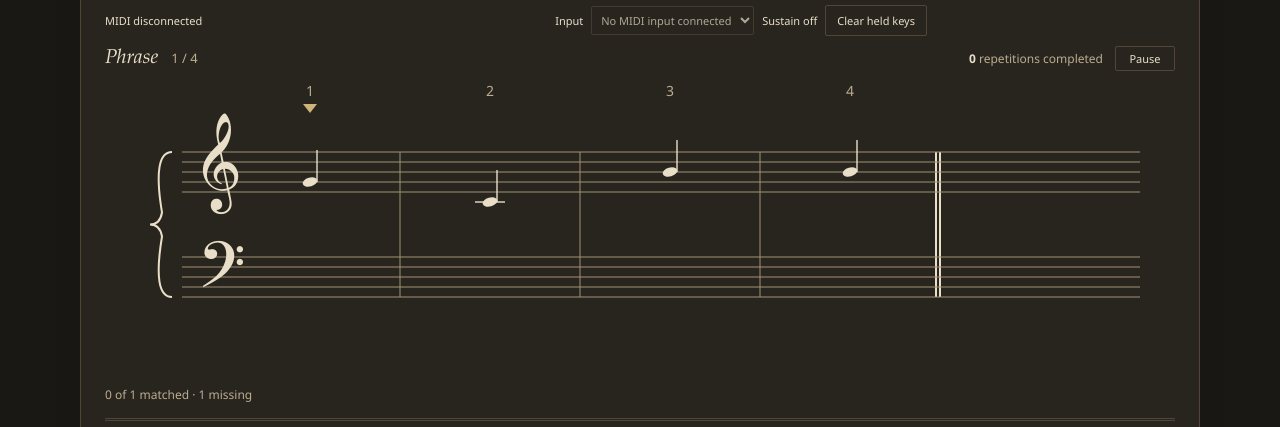
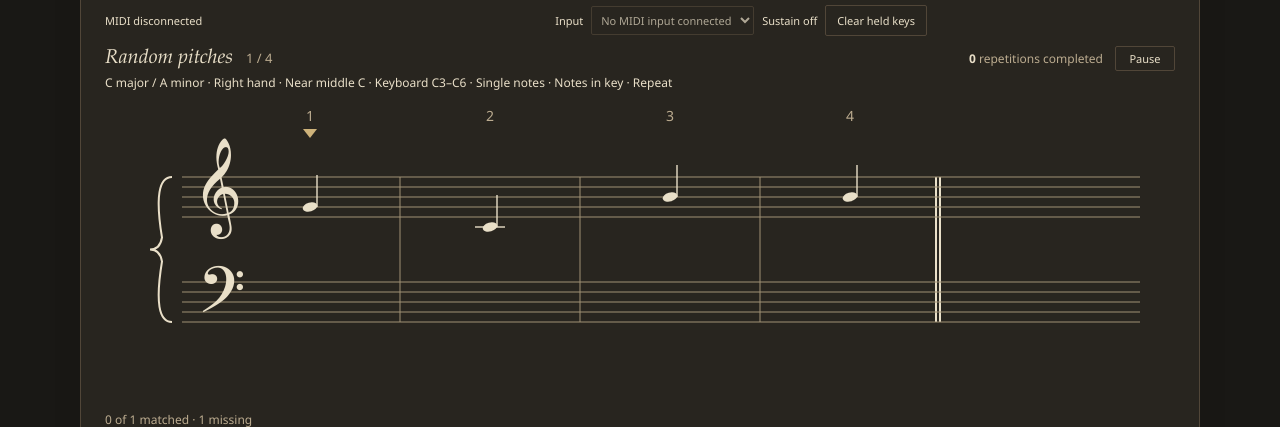
Before and after one commit to dkjroot/piano_sight_reader, a Flask app: page / in a window 1280 px wide. Shown: the part 54-481 px from the top of the page. Run offline with Flask 3, Linux system fonts and the light colour scheme.

Commit message:
Show active exercise context and correct repeated-note feedback

```diff
--- a/static/app.js
+++ b/static/app.js
@@ -1,3 +1,4 @@
+import {describeExercise} from './exercise.js';
 import {FlowGate} from './flow.js';
 import {KEYS, keyAlterations, spell, noteName, staffStep, chordName, match, Performance} from './core.js';
 import {staffLayout, accidentalLayout, readingWindow} from './notation.js';
@@ -57,7 +58,6 @@ function syncMode() {
   const labels=cadenceLabels($('harmony-scale').value==='minor',$('harmony-kind').value==='sevenths');
   [...$('cadence-shape').options].forEach((option,i)=>option.textContent=labels[i]);
   $('material').disabled=harmonic;
-  $('practice-title').textContent = imported ? 'Pitch outline' : continuous ? 'Practice' : 'Phrase';
   $('count-label').textContent = continuous ? 'targets completed' : 'repetitions completed';
 }
 syncMode();
@@ -128,6 +128,7 @@ function drawStaff() {
   const firstX = 190+Math.abs(fifths)*15+(settings().size > 4 ? 40 : 0);
   const capacity = Math.max(1, Math.floor((width-firstX-100)/stride)+1);
   const columns = Math.min(capacity, settings().preview+1);
+  const accepted=$('progression').value==='flow' ? flowGate.evaluate(performance.held,performance.attacks).accepted : performance.held;
   let systems = '';
   const indices = readingWindow({index:phraseIndex,length:phrase.length,capacity,preview:settings().preview,mode:settings()['scroll-mode'],repeat:settings().endAction === 'repeat',offset:streamOffset});
   for (const start of indices.length ? [indices[0]] : []) {
@@ -178,11 +179,11 @@ function drawStaff() {
     }
     notes.forEach(note => {
       const x = positions.get(note), y = yFor(note);
-      const state = note.phraseStep === phraseIndex && performance.held.has(note.midi) ? 'hit' : 'pending';
+      const state = note.phraseStep === phraseIndex && accepted.has(note.midi) ? 'hit' : 'pending';
       for (let ledger = bottom + 10; ledger <= y; ledger += 10) svg += `<line class="ledger" x1="${x-15}" x2="${x+15}" y1="${ledger}" y2="${ledger}"/>`;
       for (let ledger = bottom - 50; ledger >= y; ledger -= 10) svg += `<line class="ledger" x1="${x-15}" x2="${x+15}" y1="${ledger}" y2="${ledger}"/>`;
       const accidental = note.accidental === alterations[note.letter] ? '' : {'-2': '𝄫', '-1': '♭', 0: '♮', 1: '♯', 2: '𝄪'}[note.accidental];
-      if (accidental) svg += `<text data-accidental-midi="${note.midi}" class="accidental ${state}" text-anchor="end" x="${accidentalPositions.get(note)}" y="${y+6}">${accidental}</text>`;
+      if (accidental) svg += `<text data-step="${note.phraseStep}" data-midi="${note.midi}" data-accidental-midi="${note.midi}" class="accidental ${state}" text-anchor="end" x="${accidentalPositions.get(note)}" y="${y+6}">${accidental}</text>`;
       svg += `<ellipse data-step="${note.phraseStep}" data-midi="${note.midi}" class="note ${state}" cx="${x}" cy="${y}" rx="7.5" ry="4.5" transform="rotate(-16 ${x} ${y})"/>`;
       // Hints are updated in place with the notehead, not by rebuilding the SVG.
       // Adjacent pitches use separate horizontal lanes so chord hints remain legible.
@@ -279,6 +280,8 @@ function paintKeys(hints = []) {
   $('pedal').textContent = performance.pedal ? 'Sustain on' : 'Sustain off';
 }
 function newTarget() {
+  const description=describeExercise(settings(),activePiece);
+  $('practice-title').textContent=description.title; $('exercise-summary').textContent=description.description;
   clearTimeout(settleTimer); clearTimeout(nextTimer);
   phrase = settings().source==='midi' ? makeOutline(activePiece?.score,settings(),activePiece?.bounds).targets : makePhrase({...settings(), length:settings().endAction === 'new' ? 32 : settings().length});
   $('score-playing').textContent=settings().source==='midi' && activePiece ? `Practising ${activePiece.filename} · source attacks ${activePiece.bounds.start}–${activePiece.bounds.end}` : '';
@@ -334,11 +337,12 @@ function update() {
   sound.sync();
   const held = performance.held, flow=$('progression').value==='flow';
   const result = flow ? flowGate.evaluate(held,performance.attacks) : match(target, held);
+  const accepted=flow ? result.accepted : held;
   const hints = solved || waitingForRelease ? [] : result.hints;
   const directions = new Map(hints.map(hint => [hint.target, hint.direction]));
   paintKeys(hints);
-  for (const head of $('staff').querySelectorAll('[data-midi]')) head.classList.toggle('hit', +head.dataset.step === phraseIndex && held.has(+head.dataset.midi));
-  for (const check of $('staff').querySelectorAll('.note-check')) check.textContent = +check.dataset.step === phraseIndex && held.has(+check.dataset.target) ? '✓' : '';
+  for (const head of $('staff').querySelectorAll('[data-midi]')) head.classList.toggle('hit', +head.dataset.step === phraseIndex && accepted.has(+head.dataset.midi));
+  for (const check of $('staff').querySelectorAll('.note-check')) check.textContent = +check.dataset.step === phraseIndex && accepted.has(+check.dataset.target) ? '✓' : '';
   for (const hint of $('staff').querySelectorAll('.note-direction')) hint.textContent = +hint.dataset.step === phraseIndex && directions.has(+hint.dataset.target) ? (directions.get(+hint.dataset.target) === 'up' ? '↑' : '↓') : '';
   if(practicePaused) {$('feedback').textContent='Paused'; $('detail').textContent=''; return;}
   if(resumeRelease) {
--- /dev/null
+++ b/static/exercise.js
@@ -0,0 +1,30 @@
+import {KEYS,noteName,spell} from './core.js';
+import {cadenceLabels} from './harmony.js';
+
+// Describe active generation/filter rules, never the file currently being previewed.
+export function describeExercise(settings,activePiece=null) {
+  const imported=settings.source==='midi', harmonic=['triads','cadence'].includes(settings.source);
+  const key=KEYS.find(key=>key.id===settings.key)||KEYS[0];
+  const minor=settings['harmony-scale']==='minor', sevenths=settings['harmony-kind']==='sevenths';
+  const title=imported ? 'Local MIDI outline' : settings.source==='cadence' ? 'Cadence' : harmonic ? 'Diatonic chords' : 'Random pitches';
+  const parts=[];
+  if(imported && activePiece) {
+    parts.push(activePiece.filename,`Source attacks ${activePiece.bounds.start}–${activePiece.bounds.end}`);
+    const tracks=activePiece.bounds.tracks?.filter(track=>track.enabled).length;
+    if(tracks!==undefined) parts.push(`${tracks} selected track${tracks===1 ? '' : 's'}`);
+  }
+  parts.push(harmonic ? key.label.split(' / ')[minor ? 1 : 0].replace('minor','natural minor') : key.label);
+  parts.push(({right:'Right hand',left:'Left hand',both:'Both hands'})[settings.hand]);
+  parts.push(({near:'Near middle C',wide:'Wider staff range',full:'All available notes'})[settings.span]);
+  if(Number.isInteger(settings.low) && Number.isInteger(settings.high)) parts.push(`Keyboard ${noteName(spell(settings.low))}–${noteName(spell(settings.high))}`);
+  const maximum=Math.max(1,Math.min(10,+settings.size||1));
+  const minimum=Math.max(1,Math.min(maximum,+settings['min-size']||1));
+  parts.push(maximum===1 ? 'Single notes' : imported ? `Up to ${maximum} notes/chord` : `${minimum===maximum ? maximum : `${minimum}–${maximum}`} notes/chord`);
+  if(harmonic) {
+    parts.push(sevenths ? 'Diatonic sevenths' : 'Triads');
+    if(settings.source==='cadence') parts.push(cadenceLabels(minor,sevenths)[Math.max(0,['authentic','ii-v-i','turnaround'].indexOf(settings['cadence-shape']))]);
+    parts.push(`Hand span: ${({12:'octave',16:'tenth',24:'two octaves'})[settings['hand-span']]||'octave'}`);
+  } else parts.push(({white:'Notes in key',sharps:'Chromatic, prefer sharps',flats:'Chromatic, prefer flats'})[settings.material]);
+  parts.push(settings.endAction==='new' && !imported ? 'Continuous' : 'Repeat');
+  return {title,description:parts.filter(Boolean).join(' · ')};
+}
--- a/static/flow.js
+++ b/static/flow.js
@@ -12,6 +12,7 @@ export class FlowGate {
     for(const [pitch,serial] of this.retiring) if(!held.has(pitch) || (attacks.get(pitch)?.serial||0)>serial) this.retiring.delete(pitch);
     const effective=new Set([...held].filter(pitch=>!this.retiring.has(pitch))), result=match(this.target,effective);
     const fresh=this.target.map(note=>(attacks.get(note.midi)?.serial||0)>(this.baseline.get(note.midi)||0));
-    return {...result,effective,ready:result.complete && (this.repeated ? fresh.every(Boolean) : fresh.some(Boolean))};
+    const accepted=new Set(this.target.filter((note,index)=>effective.has(note.midi) && (!this.repeated || fresh[index])).map(note=>note.midi));
+    return {...result,effective,accepted,ready:result.complete && (this.repeated ? fresh.every(Boolean) : fresh.some(Boolean))};
   }
 }
--- a/static/style.css
+++ b/static/style.css
@@ -353,3 +353,8 @@ h1 .subtitle { display:block; letter-spacing:0; }
   .header-help .help-label { display:none; }
   .header-help .help-icon { display:inline; font-weight:600; }
 }
+
+.exercise-summary { margin:2px 0 6px; color:var(--ink); font-size:12px; line-height:17px; overflow-wrap:anywhere; }
+.practice-top { gap:12px; }
+.practice-top h2 { min-width:0; }
+.practice-status { flex:none; }
--- a/templates/help.html
+++ b/templates/help.html
@@ -27,8 +27,9 @@
     <p>The current pieces are <strong>Unrated</strong> pending a difficulty review. Edition and licence credits are linked beside the library selection.</p>
   </section>
   <section id="playing"><h2>Playing and repeated notes</h2>
+    <p>The heading above the stave names your current exercise and its filters. For a piece, it shows the active passage, even if you load a different preview below.</p>
     <p>Play the current notes beside the clefs. Practice waits for the correct physical pitches; sustain pedal alone does not count as holding a key.</p>
-    <p><strong>Fluid</strong> progression advances immediately. Every note in a MIDI passage target represents a new attack, so release and press repeated notes again, even when only part of the chord repeats. Other notes from the preceding target can overlap briefly for legato. Generated changing chords allow shared notes to stay held; identical chords require fresh presses.</p>
+    <p><strong>Fluid</strong> progression advances immediately. Every note in a MIDI passage target represents a new attack, so release and press repeated notes again, even when only part of the chord repeats. Written-note ticks and green noteheads appear only after the required fresh press for that target. Other notes from the preceding target can overlap briefly for legato. Generated changing chords allow shared notes to stay held; identical chords require fresh presses.</p>
     <p><strong>Release between targets</strong> waits briefly for a stable match and then for all keys to be released. Choose <strong>Pause</strong> to stop practice progression; keys still light up while paused.</p>
     <p><strong>Repeat</strong> loops a chosen phrase or imported passage. <strong>Continuous</strong> replenishes generated exercises. Phrase length applies to generated Repeat practice. Look-ahead controls how many future targets are visible; note-by-note and page-by-page scrolling are separate choices.</p>
     <p>Ticks mark correct held notes, crosses mark extras, and arrows suggest moving a nearby wrong pitch up or down. <strong>Show targets on keyboard</strong> is an optional aid. Dark mode and keyboard colour inversion are independent choices.</p>
--- a/templates/index.html
+++ b/templates/index.html
@@ -19,6 +19,7 @@
 
   <section class="practice card" aria-label="Practice">
     <div class="practice-top"><h2><span id="practice-title">Phrase</span> <span id="phrase-position"></span></h2><div class="practice-status"><span><strong id="count">0</strong> <span id="count-label">repetitions completed</span></span><button id="pause-practice" class="quiet" aria-pressed="false" aria-label="Pause practice">Pause</button></div></div>
+    <p id="exercise-summary" class="exercise-summary" aria-label="Active exercise settings"></p>
     <div id="staff" aria-label="Grand staff"></div>
     <div class="feedback"><h2 id="feedback" role="status" aria-live="polite"></h2><span id="chord-name" role="status"></span><p id="detail"></p></div>
   </section>
```
Also changed, not shown: DEVELOPMENT.md (+15 -0 lines), ROADMAP.md (+3 -0 lines), tests/browser.cjs (+25 -5 lines), tests/core.test.js (+43 -0 lines), tests/test_app.py (+1 -1 lines), README.md.
